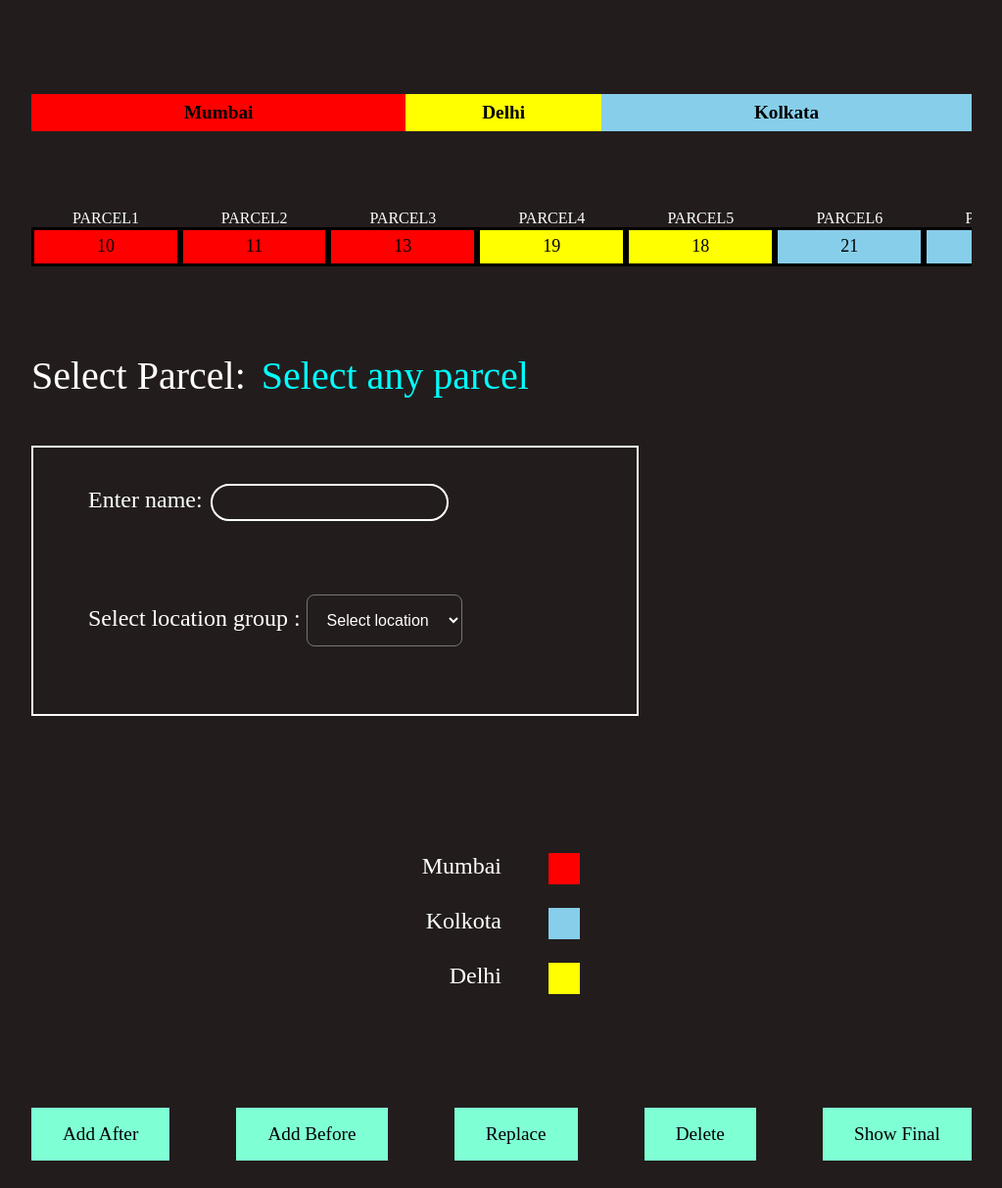
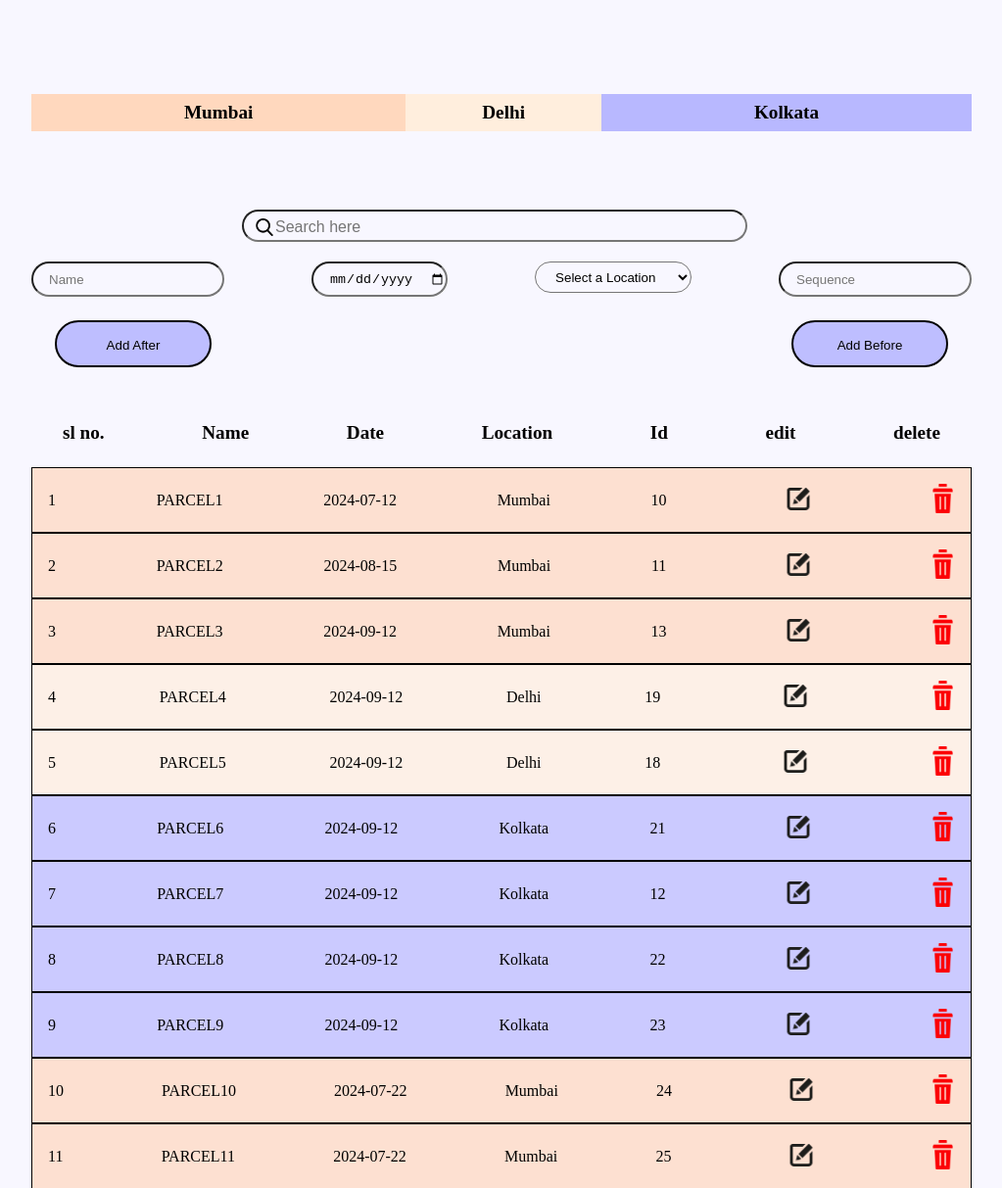
Before and after one commit to MrRohit-01/parcel-code, a website: page frontend/index.html in a window 1280 px wide. Shown: the top 1213 px of the page at 98% size, without its empty margins (128-1151 px from the left). Drawn offline with Linux system fonts and the light colour scheme.

Commit message:
major update in ui and feture added

```diff
--- a/frontend/index.html
+++ b/frontend/index.html
@@ -13,50 +13,44 @@
         <div class="two head">Delhi</div>
         <div class="three head">Kolkata</div>
       </div>
-      <div class="parcel-data"></div>
-      <div class="content">
-        <div class="select">
-          <div class="select-name">
-            <p class="name">Select Parcel:</p>
-            <p class="display-name">Select any parcel</p>
+      <div class="input-data">
+        <div class="search">
+        <img src="search.png" width="18px" alt=" "/>
       </div>
-          <div class="select-details">
-            <div class="name">Enter name:<input class="input-name" /></div>
-            <div class="location">
-              <label for="cars">Select location group :</label>
-
+        <input class="input" placeholder="Search here"/>
+    </div>
+    <div class="add-items">
+      <input class="input-name" placeholder="Name"/>
+      <input class="date" type="date"/>
       <select name="cities" id="city">
-                <option value="">Select location</option>
+        <option value="">Select a Location</option>
         <option value="Mumbai">Mumbai</option>
         <option value="Delhi">Delhi</option>
         <option value="Kolkata">kolkata</option>
       </select>
+      <input placeholder="Sequence" class="sequence" type="number"/>
+
     </div>
+
+      <div class="footers">
+        <button class="btn add-after">Add After</button>
+        <button class="btn add-before">Add Before</button>
       </div>
+      <div class="grid-container">
+      <div class="header">
+        <p>sl no.</p>
+        <p>Name</p>
+        <p>Date</p>
+        <p>Location</p>
+        <p>Id</p>
+        <p style="text-align: center;">edit</p>
+        <p  style="text-align: center;">delete</p>
       </div>
-        <div class="color-details">
-          <div class="color">
-            <p class="c1">Mumbai</p>
-            <p class="box b1"></p>
+      <div class="parcel-data"></div>
     </div>
-          <div class="color c3">
-            <p class="c3">Kolkota</p>
-            <p class="box b3"></p>
-          </div>
-          <div class="color c2">
-            <p class="c2">Delhi</p>
-            <p class="box b2"></p>
-          </div>
-        </div>
-      </div>
-      <div class="footers">
-        <div class="btn add-after">Add After</div>
-        <div class="btn add-before">Add Before</div>
-        <div class="btn replace">Replace</div>
-        <div class="btn delete">Delete</div>
-        <div class="btn final">Show Final</div>
-      </div>
+
     </div>
   </body>
-  <script src="./javascripts/main.js"></script>
+  <script type="module" src="./javascripts/main.js"></script>
+
 </html>
--- a/frontend/javascripts/main.js
+++ b/frontend/javascripts/main.js
@@ -1,202 +1,112 @@
 let data = [
-  {
-    id: 10,
-    name: "PARCEL1",
-    sequence: 1,
-    group: "Mumbai",
-  },
-  {
-    id: 11,
-    name: "PARCEL2",
-    sequence: 2,
-    group: "Mumbai",
-  },
-  {
-    id: 13,
-    name: "PARCEL3",
-    sequence: 3,
-    group: "Mumbai",
-  },
-  {
-    id: 19,
-    name: "PARCEL4",
-    sequence: 4,
-    group: "Delhi",
-  },
-  {
-    id: 18,
-    name: "PARCEL5",
-    sequence: 5,
-    group: "Delhi",
-  },
-  {
-    id: 21,
-    name: "PARCEL6",
-    sequence: 6,
-    group: "Kolkata",
-  },
-  {
-    id: 12,
-    name: "PARCEL7",
-    sequence: 7,
-    group: "Kolkata",
-  },
-  {
-    id: 22,
-    name: "PARCEL8",
-    sequence: 8,
-    group: "Kolkata",
-  },
-  {
-    id: 23,
-    name: "PARCEL9",
-    sequence: 9,
-    group: "Kolkata",
-  },
-  {
-    id: 24,
-    name: "PARCEL10",
-    sequence: 10,
-    group: "Mumbai",
-  },
-  {
-    id: 25,
-    name: "PARCEL11",
-    sequence: 11,
-    group: "Mumbai",
-  },
-  {
-    id: 31,
-    name: "PARCEL12",
-    sequence: 12,
-    group: "Mumbai",
-  },
-  {
-    id: 34,
-    name: "PARCEL13",
-    sequence: 13,
-    group: "Mumbai",
-  },
-  {
-    id: 35,
-    name: "PARCEL14",
-    sequence: 14,
-    group: "Delhi",
-  },
-  {
-    id: 41,
-    name: "PARCEL15",
-    sequence: 15,
-    group: "Delhi",
-  },
-  {
-    id: 42,
-    name: "PARCEL16",
-    sequence: 16,
-    group: "Delhi",
-  },
-  {
-    id: 43,
-    name: "PARCEL17",
-    sequence: 17,
-    group: "Delhi",
-  },
-  {
-    id: 44,
-    name: "PARCEL18",
-    sequence: 18,
-    group: "Kolkata",
-  },
-  {
-    id: 53,
-    name: "PARCEL19",
-    sequence: 19,
-    group: "Kolkata",
-  },
-  {
-    id: 57,
-    name: "PARCEL20",
-    sequence: 20,
-    group: "Kolkata",
-  },
+  { id: 10, name: "PARCEL1", date: "2024-07-12", sequence: 1, group: "Mumbai" },
+  { id: 11, name: "PARCEL2", date: "2024-08-15", sequence: 2, group: "Mumbai" },
+  { id: 13, name: "PARCEL3", date: "2024-09-12", sequence: 3, group: "Mumbai" },
+  { id: 19, name: "PARCEL4", date: "2024-09-12", sequence: 4, group: "Delhi" },
+  { id: 18, name: "PARCEL5", date: "2024-09-12", sequence: 5, group: "Delhi" },
+  { id: 21, name: "PARCEL6", date: "2024-09-12", sequence: 6, group: "Kolkata" },
+  { id: 12, name: "PARCEL7", date: "2024-09-12", sequence: 7, group: "Kolkata" },
+  { id: 22, name: "PARCEL8", date: "2024-09-12", sequence: 8, group: "Kolkata" },
+  { id: 23, name: "PARCEL9", date: "2024-09-12", sequence: 9, group: "Kolkata" },
+  { id: 24, name: "PARCEL10", date: "2024-07-22", sequence: 10, group: "Mumbai" },
+  { id: 25, name: "PARCEL11", date: "2024-07-22", sequence: 11, group: "Mumbai" },
+  { id: 31, name: "PARCEL12", date: "2024-07-22", sequence: 12, group: "Mumbai" },
+  { id: 34, name: "PARCEL13", date: "2024-07-22", sequence: 13, group: "Mumbai" },
+  { id: 35, name: "PARCEL14", date: "2024-07-21", sequence: 14, group: "Delhi" },
+  { id: 41, name: "PARCEL15", date: "2024-07-21", sequence: 15, group: "Delhi" },
+  { id: 42, name: "PARCEL16", date: "2024-07-21", sequence: 16, group: "Delhi" },
+  { id: 43, name: "PARCEL17", date: "2024-07-21", sequence: 17, group: "Delhi" },
+  { id: 44, name: "PARCEL18", date: "2024-07-21", sequence: 18, group: "Kolkata" },
+  { id: 53, name: "PARCEL19", date: "2024-07-21", sequence: 19, group: "Kolkata" },
+  { id: 57, name: "PARCEL20", date: "2024-07-21", sequence: 20, group: "Kolkata" },
 ];
 
 const groupToColor = {
-  Mumbai: "red",
-  Delhi: "yellow",
-  Kolkata: "skyblue",
+  Mumbai: "rgb(255, 216, 190,0.7)",
+  Delhi: "rgb(255, 238, 221,0.7)",
+  Kolkata: "rgb(184, 184, 255,0.7)",
 };
-let indexData;
-let nextId = Math.max(...data.map((item) => item.id)) + 1;
 
-function displayData() {
+let nextId = Math.max(...data.map((item) => parseInt(item.id))) + 1;
+
+function displayData(filteredData = data) {
   const html = document.querySelector(".parcel-data");
-  let htmlData = ""
-  for (const element of data) {
+  let htmlData = "";
+  filteredData.forEach((element) => {
+    const backgroundColor = groupToColor[element.group];
+
     htmlData += `
-      <div class="name-parcel" id="parcel${element.id}">
-        <p>${element.name}</p>
-        <p class="parcel-id" style="background-color:${
-          groupToColor[element.group]
-        }">${element.id}</p>
+      <div class="name-parcel grid-parcel" style="background-color:${backgroundColor};" id="parcel${element.id}">
+        <p style="background-color:transparent">${element.sequence}</p>
+        <p style="background-color:transparent">${element.name}</p>
+        <p style="background-color:transparent">${element.date}</p>
+        <p style="background-color:transparent">${element.group}</p>
+        <p style="background-color:transparent">${element.id}</p>
+        <button class="edit" id="edit-${element.id}">
+        <img src="./edit.png" style="background-color:transparent" alt="edit btn" width="40"></button>
+        <button class="delete" style="background-color:transparent;border:none" id="delete-${element.id}">
+        <img src="./delete.png" style="background-color:transparent" alt="delete btn" width="25" height="30"></button>
       </div>
     `;
-  }
+  });
 
   html.innerHTML = htmlData;
 
-  data.forEach((item) => {
-    document.getElementById(`parcel${item.id}`).addEventListener("click", function () {
+  document.querySelectorAll(".edit").forEach((button) => {
+    button.addEventListener("click", () => {
+      const id = button.id.split("-")[1];
+      editParcel(id);
+    });
+  });
 
-        const currentlySelected = document.querySelector(".selected-parcel");
-
-        if (currentlySelected) {
-          currentlySelected.classList.remove("selected-parcel");
-          indexData = null;
-        }
-
-        if (currentlySelected == this) {
-          document.querySelector(".display-name").innerHTML = ``;
-        }
-
-        if (currentlySelected !== this) {
-          this.classList.add("selected-parcel");
-          const id = parseInt(this.id.replace("parcel", " "));
-          indexData = data.find((r) => r.id == id);
-          document.querySelector(
-            ".display-name"
-          ).innerHTML = `${indexData.name}`;
-        }
-      });
+  document.querySelectorAll(".delete").forEach((button) => {
+    button.addEventListener("click", () => {
+      const id = button.id.split("-")[1];
+      deleteParcel(id);
+    });
   });
 }
 
-displayData();
+function editParcel(id) {
+  const parcel = data.find(item => item.id == id);
 
-function newParcel() {
-  const name = document.querySelector(".input-name").value.toUpperCase();
-  const group = document.querySelector("#city").value;
+  // Display inputs instead of paragraphs
+  const parcelElement = document.getElementById(`parcel${id}`);
+  parcelElement.innerHTML = `
+  <div class="edited">
+    <input type="text" id="edit-name-${id}" value="${parcel.name}">
+    <input type="date" id="edit-date-${id}" value="${parcel.date}">
+    <input type="text" id="edit-group-${id}" value="${parcel.group}">
+    <button class="save" style="border-radius:10px" id="save-${id}">
+    <img src="./save.png" style="background-color:transparent" alt="save btn" width="25" height="30"></button>
+    </div>
+  `;
 
-  if (!name || !group) {
-    alert("Please provide both name and group");
-    return;
-  }
+  // Add event listener to save button
+  const saveButton = document.getElementById(`save-${id}`);
+  saveButton.addEventListener("click", () => {
+    saveParcel(id);
+  });
+}
 
-  if (!indexData) {
-    alert("select any parcel first");
-    return;
-  }
+function saveParcel(id) {
+  const name = document.getElementById(`edit-name-${id}`).value;
+  const date = document.getElementById(`edit-date-${id}`).value;
+  const group = document.getElementById(`edit-group-${id}`).value;
 
-  const index = data.findIndex((item) => item === indexData);
-  indexData = '';
-  const newParcel = {
-    id: nextId++,
-    name: name,
-    sequence: index,
-    group: group,
-  };
+  const index = data.findIndex(item => item.id == id);
+  data[index].name = name;
+  data[index].date = date;
+  data[index].group = group;
 
-  return { newParcel, index };
+  displayData();
+}
+
+function deleteParcel(id) {
+  const index = data.findIndex(item => item.id == id);
+  data.splice(index, 1);
+  updateSequence();
+  displayData();
 }
 
 document.querySelector(".add-after").addEventListener("click", () => {
@@ -204,14 +114,8 @@
 
   if (newParcelData) {
     const { newParcel, index } = newParcelData;
-    data.splice(index + 1, 0, { ...newParcel, sequence: index + 1 });
-    for (let i = index + 1; i < data.length; i++) {
-      data[i].sequence = i + 1;
-    }
-
-    document.querySelector(".input-name").value = ``;
-    document.querySelector("#city").value = ``;
-
+    data.splice(index + 1, 0, newParcel);
+    updateSequence();
     displayData();
   }
 });
@@ -221,45 +125,53 @@
 
   if (newParcelData) {
     const { newParcel, index } = newParcelData;
-    data.splice(index, 0, { ...newParcel, sequence: index });
-
-    for (let i = index; i < data.length; i++) {
-      data[i].sequence = i + 1;
-    }
-
-    document.querySelector(".input-name").value = ``;
-    document.querySelector("#city").value = ``;
-
+    data.splice(index, 0, newParcel);
+    updateSequence();
     displayData();
   }
 });
 
-document.querySelector(".replace").addEventListener("click", () => {
-  const newParcelData = newParcel();
+function newParcel() {
+  const name = document.querySelector(".input-name").value.toUpperCase();
+  const group = document.querySelector("#city").value;
+  const date = document.querySelector(".date").value;
+  const sequence = parseInt(document.querySelector(".sequence").value);
 
-  if (newParcelData) {
-    const { newParcel, index } = newParcelData;
-    data[index] = newParcel;
-    data.splice(index + 1, 0);
+  if (!name || !group || !date || isNaN(sequence)) {
+    alert("Please provide name, group, date, and sequence");
+    return null;
+  }
 
-    document.querySelector(".input-name").value = ``;
-    document.querySelector("#city").value = ``;
+  const newParcel = {
+    id: nextId++,
+    name: name,
+    date: date,
+    sequence: sequence,
+    group: group,
+  };
 
-    displayData();
+  const index = data.findIndex(item => item.sequence >= sequence);
+  return { newParcel, index: index === -1 ? data.length - 1 : index };
+}
+
+
+function updateSequence() {
+  data.sort((a, b) => a.sequence - b.sequence);
+  for (let i = 0; i < data.length; i++) {
+    data[i].sequence = i + 1;
   }
+}
+
+document.querySelector(".input").addEventListener("input", () => {
+  const searchTerm = document.querySelector(".input").value;
+  const Title = searchTerm.charAt(0).toUpperCase() + searchTerm.substring(1).toLowerCase()
+  const searchResults = data.filter(item =>
+    item.name.includes(searchTerm.toUpperCase()) ||
+    item.group.includes(Title) ||
+    item.date.includes(searchTerm) ||
+    item.id.toString().includes(searchTerm)
+  );
+  displayData(searchResults);
 });
 
-document.querySelector(".delete").addEventListener("click", () => {
-  if (!indexData) {
-    alert("select a Parcel");
-  }
-
-  const index = data.findIndex((item) => item === indexData);
-
-  data.splice(index, 1);
-  displayData();
-});
-
-document.querySelector(".final").addEventListener("click", () => {
-  console.log(data);
-});
+displayData();
--- a/frontend/style.css
+++ b/frontend/style.css
@@ -1,7 +1,7 @@
 * {
   margin: 0;
   padding: 0;
-  background-color: rgb(34, 29, 28);
+  background-color: #F8F7FF;
 }
 
 
@@ -32,50 +32,121 @@
   font-weight: 600;
 }
 
+.header{
+    display: flex;
+    justify-content: space-between;
+    color: black;
+    font-size:larger;
+    font-weight: 800;
+    padding: 2rem;
+    padding-bottom: 0.5rem;
+}
+
 .one {
-  background-color: red;
+  background-color: #FFD8BE;
   flex-grow: 2;
 }
 
 .two {
-  background-color: yellow;
+  background-color: #FFEEDD;
   flex-grow: 1;
 }
 
 .three {
-  background-color: skyblue;
+  background-color: #B8B8FF;
   flex-grow: 2;
 }
 
+.footers{
+  display: flex;
+  justify-content: space-between;
+  padding: 1.5rem;
+}
+.footers>button{
+ border: black solid 2px;
+ padding: 1rem;
+ border-radius: 30px;
+ height: 3rem;
+ width: 10rem;
+ background-color: rgb(184, 184, 255,0.9)
+}
 .parcel-data {
   margin-top: 1rem;
-  color: white;
+  color:black;
   display: flex;
-  overflow-x: scroll;
+  flex-direction: column;
+  /* overflow-y: scroll;
   scrollbar-color: skyblue rgb(34, 29, 28);
-  scrollbar-width: thin;
+  scrollbar-width: thin; */
   padding-bottom: 0.5rem;
 }
 
 .name-parcel {
-
-  text-align: center;
+    display: flex;
+    justify-content: space-between;
+  width: screen;
+  padding: 1rem;
+ border: 1px black solid;
+ align-items: center;
+ flex-wrap: wrap;
 
 }
+@media only screen and (max-width: 500px) {
+  .header{
+   display: none;
+}
+  .name-parcel{
+  flex-direction: column;
+  }
 
-.selected-parcel {
-  border: 3px solid skyblue;
+
+}
+.edit{
+  width: 4rem;
+  height: 2rem;
+  /* border-radius: 10px; */
+  background-color: transparent;
+  color: black;
+  font-weight: 500;
+  border: none;
+}
+.edited {
+  display: flex;
+  width: 100vw;
+  justify-content: space-between;
+  flex-wrap: wrap;
+  background-color: transparent;
+}
+.edited>input{
+  width: 12rem;
+  height: 2rem;
+  font-size:small;
+  border-radius: 20px;
+  padding-left: 10px;
+  padding-right: 10px;
+}
+.edited>button{
+  width: 5rem;
+  background-color:transparent;
+  border: none;
+
+}
+@media only screen and (max-width: 500px) {
+ .edited{
+ width: 45vw;
+ }
+
 
 }
 
 .parcel-id {
-
-  background-color: inherit;
-  padding: 0.4rem 4rem 0.4rem 4rem;
+  /* background-color: ; */
+  padding: 0.4rem 1rem 0.4rem 1rem;
   border: 3px black solid;
   color: black;
   font-size: large;
   cursor: pointer;
+  display: flex;
 
 
 }
@@ -98,8 +169,58 @@
   gap: 1rem;
 }
 
-.display-name {
-  color: aqua;
+
+.add-items{
+  display: flex;
+  justify-content: space-between;
+  color: black;
+  font-size:small;
+  flex-wrap: wrap;
+  gap: 1rem;
+
+
+}
+.add-items>input{
+border-radius:20px ;
+height: 2rem;
+padding-left: 1rem;
+
+
+}
+.add-items>select{
+border-radius:20px ;
+height: 2rem;
+width: 10rem;
+padding-left: 1rem;
+color: black;
+background-color: transparent;
+
+
+}
+
+.input-data{
+  display: flex;
+  width: screen;
+  justify-content: center;
+  margin-bottom: 20px;
+}
+.search{
+
+background-color: transparent;
+margin-top: 8.5px;
+margin-right:-2rem;
+z-index: 1;
+
+}
+.input{
+  width: 100%;
+  min-width: 3rem;
+  max-width: 30rem;
+  height: 1.7rem ;
+  border-radius: 20px;
+  padding-left:2rem ;
+  font-size: medium;
+  padding-top: 2px;
 }
 
 .select-details {
@@ -128,92 +249,3 @@
     padding-right: 1%;
   }
 }
-
-.input-name {
-  margin-left: 0.5rem;
-  padding: 0.5rem 1rem;
-  font-size: medium;
-  color: aqua;
-  border: 2px solid rgb(255, 255, 255);
-  border-radius: 20px;
-  outline-color: aqua;
-  text-transform: uppercase;
-}
-
-@media only screen and (max-width: 650px) {
-  .select-details {
-    height: auto;
-    width: auto;
-    gap: 2rem;
-    padding-top: 10%;
-  }
-}
-
-.color-details {
-  width: 35rem;
-  height: 25rem;
-  align-self: flex-end;
-  display: flex;
-  flex-direction: column;
-  justify-content: center;
-  align-items: end;
-
-}
-
-.color {
-  font-size: 1.5rem;
-  color: white;
-  display: flex;
-  justify-content: space-between;
-  gap: 1rem;
-  padding: 1.5rem 0rem;
-  padding-bottom: 0rem
-}
-
-.box {
-  margin-left: 2rem;
-  height: 2rem;
-  width: 2rem;
-  background-color: aqua
-}
-
-.b1 {
-  background-color: red;
-}
-
-.b2 {
-  background-color: yellow;
-}
-
-.b3 {
-  background-color: skyblue;
-}
-
-.footers {
-  display: flex;
-  gap: 2rem;
-  justify-content: space-between;
-  font-size: larger;
-  border-radius: 5px;
-  flex-wrap: wrap
-}
-
-@media only screen and (max-width: 440px) {
-  .footers {
-    flex-direction: column;
-  }
-}
-
-.btn {
-  padding: 1rem 2rem;
-  background-color: aquamarine;
-  cursor: pointer;
-  text-align: center;
-}
-
-#city {
-  color: white;
-  font-size: medium;
-  padding: 1rem 1rem;
-  border-radius: 0.5rem;
-}
```
Also changed, not shown: backend/index.js (+13 -1 lines), frontend/package.json (added, +19 -0 lines), frontend/7130776.png (added), frontend/delete.png (added), frontend/edit.png (added), frontend/javascripts/edit.png (added), frontend/jee-67-512.webp (added), frontend/new.png (added), frontend/save.png (added), frontend/search.png (added), versel.json (deleted), 1 other file. Lines whose indentation alone changed are shown as unchanged.
